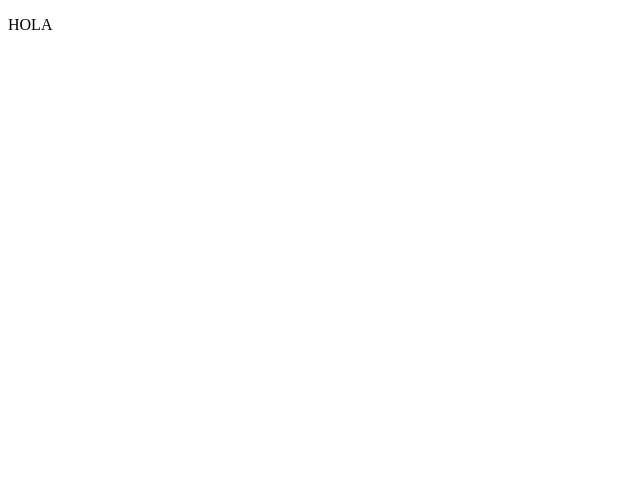
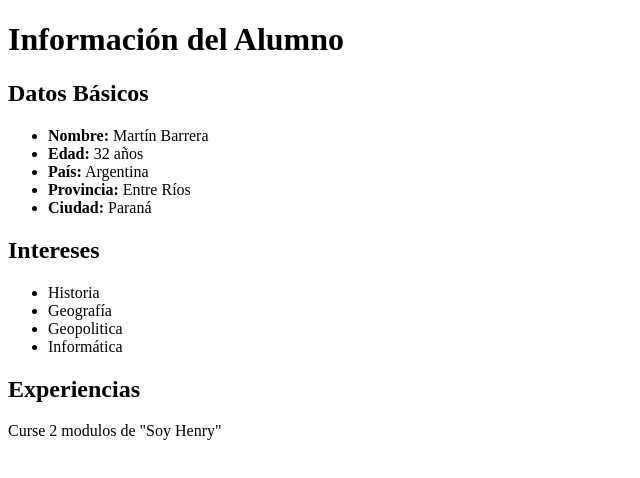
Before and after one commit to martinbarreraedel/sobre-mi, a plain HTML site: page index.html in a window 1280 px wide. Shown: the whole page, without its empty margins (0-640 px from the left). Drawn offline with Linux system fonts and the light colour scheme.

Commit message:
Primer prueba

```diff
--- a/index.html
+++ b/index.html
@@ -3,9 +3,43 @@
 <head>
     <meta charset="UTF-8">
     <meta name="viewport" content="width=device-width, initial-scale=1.0">
-    <title>Alumno</title>
+    <title>Resumen del Alumno</title>
 </head>
 <body>
-    <p>HOLA</p>
+    <header>
+        <h1>Información del Alumno</h1>
+    </header>
+
+    <main>
+        <article>
+            <h2>Datos Básicos</h2>
+            <ul>
+                <li><strong>Nombre:</strong> Martín Barrera</li>
+                <li><strong>Edad:</strong> 32 años</li>
+                <li><strong>País:</strong> Argentina</li>
+                <li><strong>Provincia:</strong> Entre Ríos</li>
+                <li><strong>Ciudad:</strong> Paraná</li>
+            </ul>
+        </article>
+
+        <article>
+            <h2>Intereses</h2>
+            <ul>
+                <li>Historia</li>
+                <li>Geografía</li>
+                <li>Geopolitica</li>
+                <li>Informática</li>
+            </ul>
+        </article>
+
+        <article>
+            <h2>Experiencias</h2>
+            <p>Curse 2 modulos de "Soy Henry"</p>
+        </article>
+
+
+
+    </main>
+
 </body>
 </html>
```
